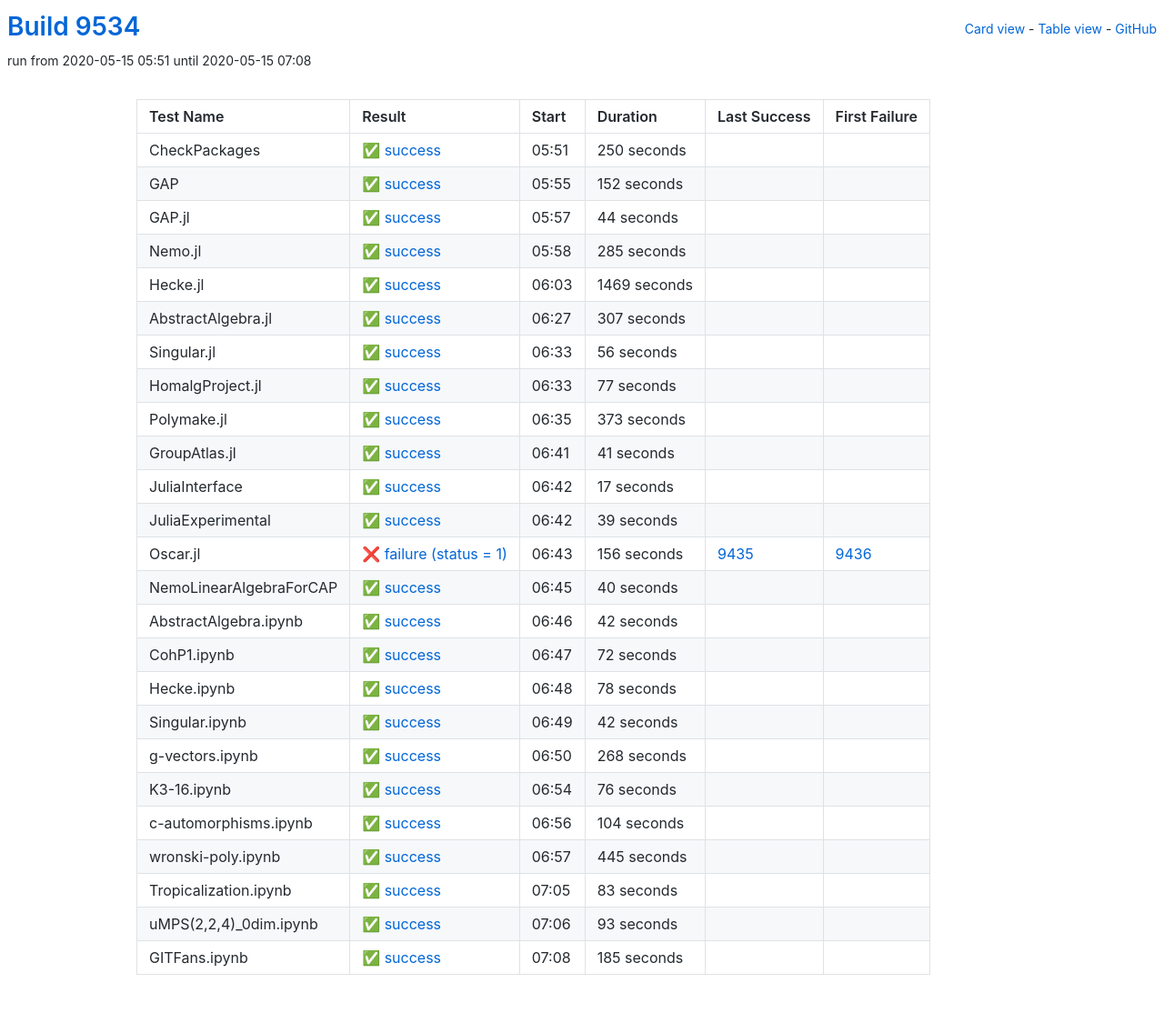
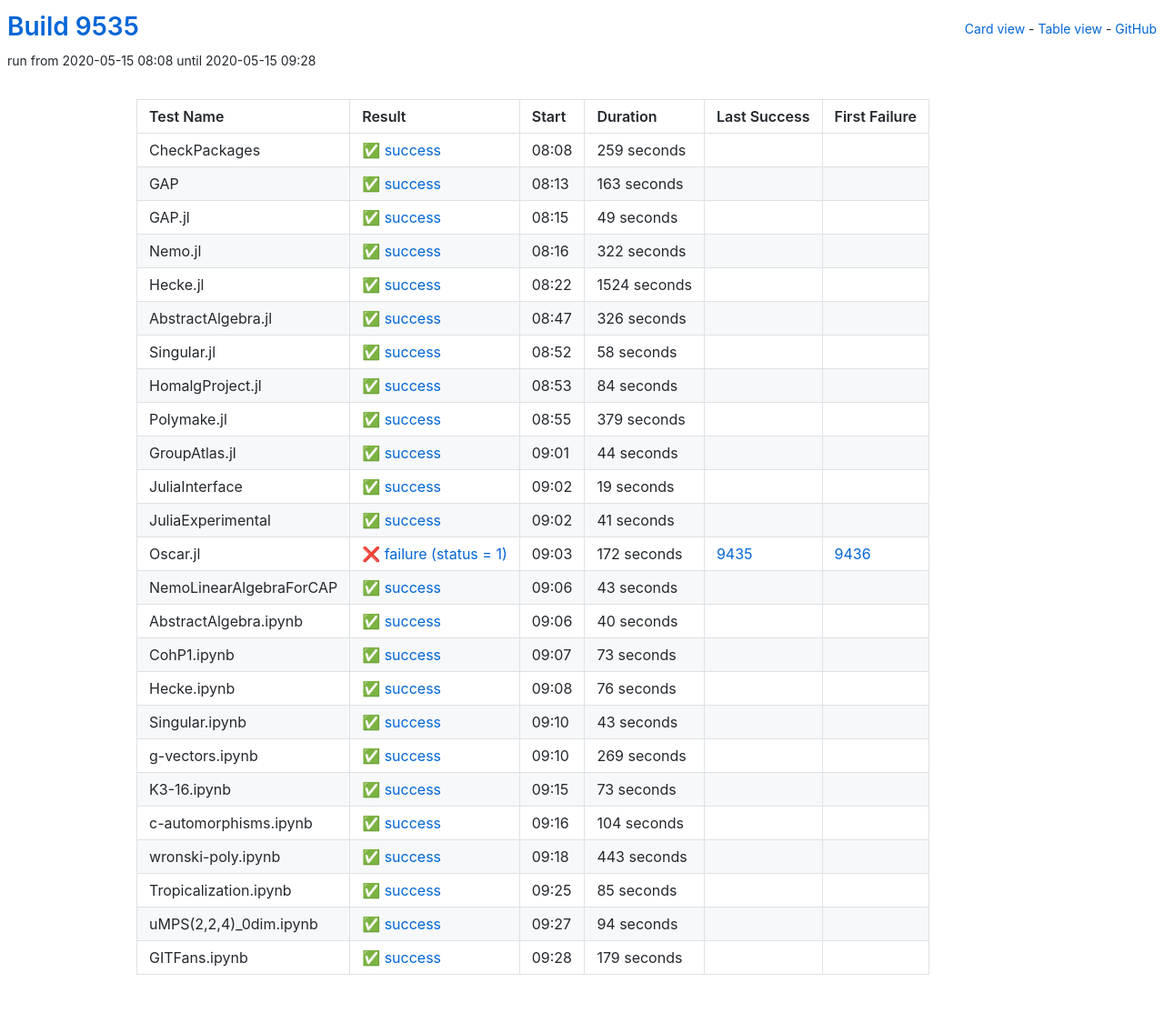
Before and after one commit to oscar-system/oscar-ci-status, a Jekyll site: the page built from table.html, in a window 1280 px wide. Shown: the whole page at 91% size. Built offline with Jekyll 4.4.1, drawn with Linux system fonts in a browser that asks for light colours.

Commit message:
Build 9535

```diff
--- a/_data/ci.yml
+++ b/_data/ci.yml
@@ -1,245 +1,245 @@
-build: 9534
-build_url: https://oscarci.mathematik.uni-kl.de/job/oscar/9534/
+build: 9535
+build_url: https://oscarci.mathematik.uni-kl.de/job/oscar/9535/
 job: oscar
 tests:
-- duration: 250
+- duration: 259
   exitcode: 0
   first_failure: false
   first_failure_url: null
   id: checkpackages
   last_success: false
   last_success_url: null
-  log: https://oscarci.mathematik.uni-kl.de/job/oscar/9534/artifact/logs/build-9534/CheckPackages.log
+  log: https://oscarci.mathematik.uni-kl.de/job/oscar/9535/artifact/logs/build-9535/CheckPackages.log
   name: CheckPackages
-  start: 2020-05-15 05:51
+  start: 2020-05-15 08:08
   status: success
   success: true
-- duration: 152
+- duration: 163
   exitcode: 0
   first_failure: false
   first_failure_url: null
   id: gap
   last_success: false
   last_success_url: null
-  log: https://oscarci.mathematik.uni-kl.de/job/oscar/9534/artifact/logs/build-9534/GAP.log
+  log: https://oscarci.mathematik.uni-kl.de/job/oscar/9535/artifact/logs/build-9535/GAP.log
   name: GAP
-  start: 2020-05-15 05:55
+  start: 2020-05-15 08:13
+  status: success
+  success: true
+- duration: 49
+  exitcode: 0
+  first_failure: false
+  first_failure_url: null
+  id: gap-jl
+  last_success: false
+  last_success_url: null
+  log: https://oscarci.mathematik.uni-kl.de/job/oscar/9535/artifact/logs/build-9535/GAP.jl.log
+  name: GAP.jl
+  start: 2020-05-15 08:15
+  status: success
+  success: true
+- duration: 322
+  exitcode: 0
+  first_failure: false
+  first_failure_url: null
+  id: nemo-jl
+  last_success: false
+  last_success_url: null
+  log: https://oscarci.mathematik.uni-kl.de/job/oscar/9535/artifact/logs/build-9535/Nemo.jl.log
+  name: Nemo.jl
+  start: 2020-05-15 08:16
+  status: success
+  success: true
+- duration: 1524
+  exitcode: 0
+  first_failure: false
+  first_failure_url: null
+  id: hecke-jl
+  last_success: false
+  last_success_url: null
+  log: https://oscarci.mathematik.uni-kl.de/job/oscar/9535/artifact/logs/build-9535/Hecke.jl.log
+  name: Hecke.jl
+  start: 2020-05-15 08:22
+  status: success
+  success: true
+- duration: 326
+  exitcode: 0
+  first_failure: false
+  first_failure_url: null
+  id: abstractalgebra-jl
+  last_success: false
+  last_success_url: null
+  log: https://oscarci.mathematik.uni-kl.de/job/oscar/9535/artifact/logs/build-9535/AbstractAlgebra.jl.log
+  name: AbstractAlgebra.jl
+  start: 2020-05-15 08:47
+  status: success
+  success: true
+- duration: 58
+  exitcode: 0
+  first_failure: false
+  first_failure_url: null
+  id: singular-jl
+  last_success: false
+  last_success_url: null
+  log: https://oscarci.mathematik.uni-kl.de/job/oscar/9535/artifact/logs/build-9535/Singular.jl.log
+  name: Singular.jl
+  start: 2020-05-15 08:52
+  status: success
+  success: true
+- duration: 84
+  exitcode: 0
+  first_failure: false
+  first_failure_url: null
+  id: homalgproject-jl
+  last_success: false
+  last_success_url: null
+  log: https://oscarci.mathematik.uni-kl.de/job/oscar/9535/artifact/logs/build-9535/HomalgProject.jl.log
+  name: HomalgProject.jl
+  start: 2020-05-15 08:53
+  status: success
+  success: true
+- duration: 379
+  exitcode: 0
+  first_failure: false
+  first_failure_url: null
+  id: polymake-jl
+  last_success: false
+  last_success_url: null
+  log: https://oscarci.mathematik.uni-kl.de/job/oscar/9535/artifact/logs/build-9535/Polymake.jl.log
+  name: Polymake.jl
+  start: 2020-05-15 08:55
   status: success
   success: true
 - duration: 44
   exitcode: 0
   first_failure: false
   first_failure_url: null
-  id: gap-jl
+  id: groupatlas-jl
   last_success: false
   last_success_url: null
-  log: https://oscarci.mathematik.uni-kl.de/job/oscar/9534/artifact/logs/build-9534/GAP.jl.log
-  name: GAP.jl
-  start: 2020-05-15 05:57
+  log: https://oscarci.mathematik.uni-kl.de/job/oscar/9535/artifact/logs/build-9535/GroupAtlas.jl.log
+  name: GroupAtlas.jl
+  start: 2020-05-15 09:01
   status: success
   success: true
-- duration: 285
+- duration: 19
   exitcode: 0
   first_failure: false
   first_failure_url: null
-  id: nemo-jl
+  id: juliainterface
   last_success: false
   last_success_url: null
-  log: https://oscarci.mathematik.uni-kl.de/job/oscar/9534/artifact/logs/build-9534/Nemo.jl.log
-  name: Nemo.jl
-  start: 2020-05-15 05:58
-  status: success
-  success: true
-- duration: 1469
-  exitcode: 0
-  first_failure: false
-  first_failure_url: null
-  id: hecke-jl
-  last_success: false
-  last_success_url: null
-  log: https://oscarci.mathematik.uni-kl.de/job/oscar/9534/artifact/logs/build-9534/Hecke.jl.log
-  name: Hecke.jl
-  start: 2020-05-15 06:03
-  status: success
-  success: true
-- duration: 307
-  exitcode: 0
-  first_failure: false
-  first_failure_url: null
-  id: abstractalgebra-jl
-  last_success: false
-  last_success_url: null
-  log: https://oscarci.mathematik.uni-kl.de/job/oscar/9534/artifact/logs/build-9534/AbstractAlgebra.jl.log
-  name: AbstractAlgebra.jl
-  start: 2020-05-15 06:27
-  status: success
-  success: true
-- duration: 56
-  exitcode: 0
-  first_failure: false
-  first_failure_url: null
-  id: singular-jl
-  last_success: false
-  last_success_url: null
-  log: https://oscarci.mathematik.uni-kl.de/job/oscar/9534/artifact/logs/build-9534/Singular.jl.log
-  name: Singular.jl
-  start: 2020-05-15 06:33
-  status: success
-  success: true
-- duration: 77
-  exitcode: 0
-  first_failure: false
-  first_failure_url: null
-  id: homalgproject-jl
-  last_success: false
-  last_success_url: null
-  log: https://oscarci.mathematik.uni-kl.de/job/oscar/9534/artifact/logs/build-9534/HomalgProject.jl.log
-  name: HomalgProject.jl
-  start: 2020-05-15 06:33
-  status: success
-  success: true
-- duration: 373
-  exitcode: 0
-  first_failure: false
-  first_failure_url: null
-  id: polymake-jl
-  last_success: false
-  last_success_url: null
-  log: https://oscarci.mathematik.uni-kl.de/job/oscar/9534/artifact/logs/build-9534/Polymake.jl.log
-  name: Polymake.jl
-  start: 2020-05-15 06:35
+  log: https://oscarci.mathematik.uni-kl.de/job/oscar/9535/artifact/logs/build-9535/JuliaInterface.log
+  name: JuliaInterface
+  start: 2020-05-15 09:02
   status: success
   success: true
 - duration: 41
   exitcode: 0
   first_failure: false
   first_failure_url: null
-  id: groupatlas-jl
-  last_success: false
-  last_success_url: null
-  log: https://oscarci.mathematik.uni-kl.de/job/oscar/9534/artifact/logs/build-9534/GroupAtlas.jl.log
-  name: GroupAtlas.jl
-  start: 2020-05-15 06:41
-  status: success
-  success: true
-- duration: 17
-  exitcode: 0
-  first_failure: false
-  first_failure_url: null
-  id: juliainterface
-  last_success: false
-  last_success_url: null
-  log: https://oscarci.mathematik.uni-kl.de/job/oscar/9534/artifact/logs/build-9534/JuliaInterface.log
-  name: JuliaInterface
-  start: 2020-05-15 06:42
-  status: success
-  success: true
-- duration: 39
-  exitcode: 0
-  first_failure: false
-  first_failure_url: null
   id: juliaexperimental
   last_success: false
   last_success_url: null
-  log: https://oscarci.mathematik.uni-kl.de/job/oscar/9534/artifact/logs/build-9534/JuliaExperimental.log
+  log: https://oscarci.mathematik.uni-kl.de/job/oscar/9535/artifact/logs/build-9535/JuliaExperimental.log
   name: JuliaExperimental
-  start: 2020-05-15 06:42
+  start: 2020-05-15 09:02
   status: success
   success: true
-- duration: 156
+- duration: 172
   exitcode: 1
   first_failure: 9436
   first_failure_url: https://oscarci.mathematik.uni-kl.de/job/oscar/9436/
   id: oscar-jl
   last_success: 9435
   last_success_url: https://oscarci.mathematik.uni-kl.de/job/oscar/9435/
-  log: https://oscarci.mathematik.uni-kl.de/job/oscar/9534/artifact/logs/build-9534/Oscar.jl.log
+  log: https://oscarci.mathematik.uni-kl.de/job/oscar/9535/artifact/logs/build-9535/Oscar.jl.log
   name: Oscar.jl
-  start: 2020-05-15 06:43
+  start: 2020-05-15 09:03
   status: failure
   success: false
-- duration: 40
+- duration: 43
   exitcode: 0
   first_failure: false
   first_failure_url: null
   id: nemolinearalgebraforcap
   last_success: false
   last_success_url: null
-  log: https://oscarci.mathematik.uni-kl.de/job/oscar/9534/artifact/logs/build-9534/NemoLinearAlgebraForCAP.log
+  log: https://oscarci.mathematik.uni-kl.de/job/oscar/9535/artifact/logs/build-9535/NemoLinearAlgebraForCAP.log
   name: NemoLinearAlgebraForCAP
-  start: 2020-05-15 06:45
+  start: 2020-05-15 09:06
   status: success
   success: true
-- duration: 42
+- duration: 40
   exitcode: 0
   first_failure: false
   first_failure_url: null
   id: abstractalgebra-ipynb
   last_success: false
   last_success_url: null
-  log: https://oscarci.mathematik.uni-kl.de/job/oscar/9534/artifact/logs/build-9534/AbstractAlgebra.ipynb.log
+  log: https://oscarci.mathematik.uni-kl.de/job/oscar/9535/artifact/logs/build-9535/AbstractAlgebra.ipynb.log
   name: AbstractAlgebra.ipynb
-  start: 2020-05-15 06:46
+  start: 2020-05-15 09:06
   status: success
   success: true
-- duration: 72
+- duration: 73
   exitcode: 0
   first_failure: false
   first_failure_url: null
   id: cohp1-ipynb
   last_success: false
   last_success_url: null
-  log: https://oscarci.mathematik.uni-kl.de/job/oscar/9534/artifact/logs/build-9534/CohP1.ipynb.log
+  log: https://oscarci.mathematik.uni-kl.de/job/oscar/9535/artifact/logs/build-9535/CohP1.ipynb.log
   name: CohP1.ipynb
-  start: 2020-05-15 06:47
+  start: 2020-05-15 09:07
   status: success
   success: true
-- duration: 78
+- duration: 76
   exitcode: 0
   first_failure: false
   first_failure_url: null
   id: hecke-ipynb
   last_success: false
   last_success_url: null
-  log: https://oscarci.mathematik.uni-kl.de/job/oscar/9534/artifact/logs/build-9534/Hecke.ipynb.log
+  log: https://oscarci.mathematik.uni-kl.de/job/oscar/9535/artifact/logs/build-9535/Hecke.ipynb.log
   name: Hecke.ipynb
-  start: 2020-05-15 06:48
+  start: 2020-05-15 09:08
   status: success
   success: true
-- duration: 42
+- duration: 43
   exitcode: 0
   first_failure: false
   first_failure_url: null
   id: singular-ipynb
   last_success: false
   last_success_url: null
-  log: https://oscarci.mathematik.uni-kl.de/job/oscar/9534/artifact/logs/build-9534/Singular.ipynb.log
+  log: https://oscarci.mathematik.uni-kl.de/job/oscar/9535/artifact/logs/build-9535/Singular.ipynb.log
   name: Singular.ipynb
-  start: 2020-05-15 06:49
+  start: 2020-05-15 09:10
   status: success
   success: true
-- duration: 268
+- duration: 269
   exitcode: 0
   first_failure: false
   first_failure_url: null
   id: g-vectors-ipynb
   last_success: false
   last_success_url: null
-  log: https://oscarci.mathematik.uni-kl.de/job/oscar/9534/artifact/logs/build-9534/g-vectors.ipynb.log
+  log: https://oscarci.mathematik.uni-kl.de/job/oscar/9535/artifact/logs/build-9535/g-vectors.ipynb.log
   name: g-vectors.ipynb
-  start: 2020-05-15 06:50
+  start: 2020-05-15 09:10
   status: success
   success: true
-- duration: 76
+- duration: 73
   exitcode: 0
   first_failure: false
   first_failure_url: null
   id: k3-16-ipynb
   last_success: false
   last_success_url: null
-  log: https://oscarci.mathematik.uni-kl.de/job/oscar/9534/artifact/logs/build-9534/K3-16.ipynb.log
+  log: https://oscarci.mathematik.uni-kl.de/job/oscar/9535/artifact/logs/build-9535/K3-16.ipynb.log
   name: K3-16.ipynb
-  start: 2020-05-15 06:54
+  start: 2020-05-15 09:15
   status: success
   success: true
 - duration: 104
@@ -249,56 +249,56 @@
   id: c-automorphisms-ipynb
   last_success: false
   last_success_url: null
-  log: https://oscarci.mathematik.uni-kl.de/job/oscar/9534/artifact/logs/build-9534/c-automorphisms.ipynb.log
+  log: https://oscarci.mathematik.uni-kl.de/job/oscar/9535/artifact/logs/build-9535/c-automorphisms.ipynb.log
   name: c-automorphisms.ipynb
-  start: 2020-05-15 06:56
+  start: 2020-05-15 09:16
   status: success
   success: true
-- duration: 445
+- duration: 443
   exitcode: 0
   first_failure: false
   first_failure_url: null
   id: wronski-poly-ipynb
   last_success: false
   last_success_url: null
-  log: https://oscarci.mathematik.uni-kl.de/job/oscar/9534/artifact/logs/build-9534/wronski-poly.ipynb.log
+  log: https://oscarci.mathematik.uni-kl.de/job/oscar/9535/artifact/logs/build-9535/wronski-poly.ipynb.log
   name: wronski-poly.ipynb
-  start: 2020-05-15 06:57
+  start: 2020-05-15 09:18
   status: success
   success: true
-- duration: 83
+- duration: 85
   exitcode: 0
   first_failure: false
   first_failure_url: null
   id: tropicalization-ipynb
   last_success: false
   last_success_url: null
-  log: https://oscarci.mathematik.uni-kl.de/job/oscar/9534/artifact/logs/build-9534/Tropicalization.ipynb.log
+  log: https://oscarci.mathematik.uni-kl.de/job/oscar/9535/artifact/logs/build-9535/Tropicalization.ipynb.log
   name: Tropicalization.ipynb
-  start: 2020-05-15 07:05
+  start: 2020-05-15 09:25
   status: success
   success: true
-- duration: 93
+- duration: 94
   exitcode: 0
   first_failure: false
   first_failure_url: null
   id: umps-2-2-4-0dim-ipynb
   last_success: false
   last_success_url: null
-  log: https://oscarci.mathematik.uni-kl.de/job/oscar/9534/artifact/logs/build-9534/uMPS-2-2-4-_0dim.ipynb.log
+  log: https://oscarci.mathematik.uni-kl.de/job/oscar/9535/artifact/logs/build-9535/uMPS-2-2-4-_0dim.ipynb.log
   name: uMPS(2,2,4)_0dim.ipynb
-  start: 2020-05-15 07:06
+  start: 2020-05-15 09:27
   status: success
   success: true
-- duration: 185
+- duration: 179
   exitcode: 0
   first_failure: false
   first_failure_url: null
   id: gitfans-ipynb
   last_success: false
   last_success_url: null
-  log: https://oscarci.mathematik.uni-kl.de/job/oscar/9534/artifact/logs/build-9534/GITFans.ipynb.log
+  log: https://oscarci.mathematik.uni-kl.de/job/oscar/9535/artifact/logs/build-9535/GITFans.ipynb.log
   name: GITFans.ipynb
-  start: 2020-05-15 07:08
+  start: 2020-05-15 09:28
   status: success
   success: true
```
Also changed, not shown: README.md.
